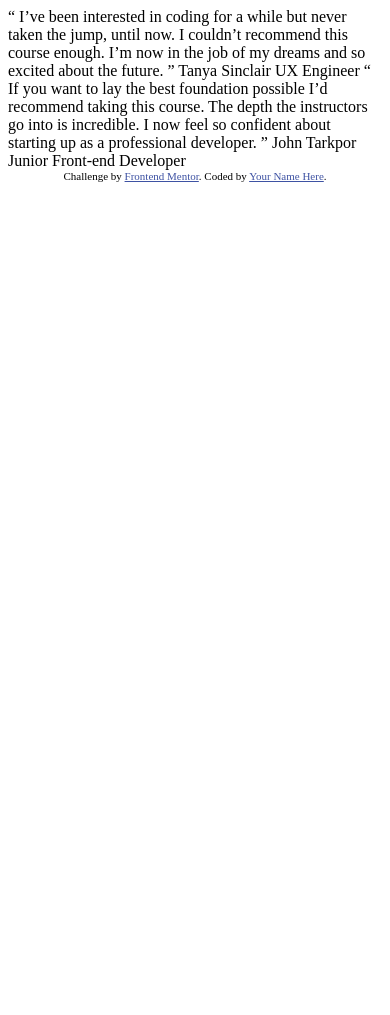
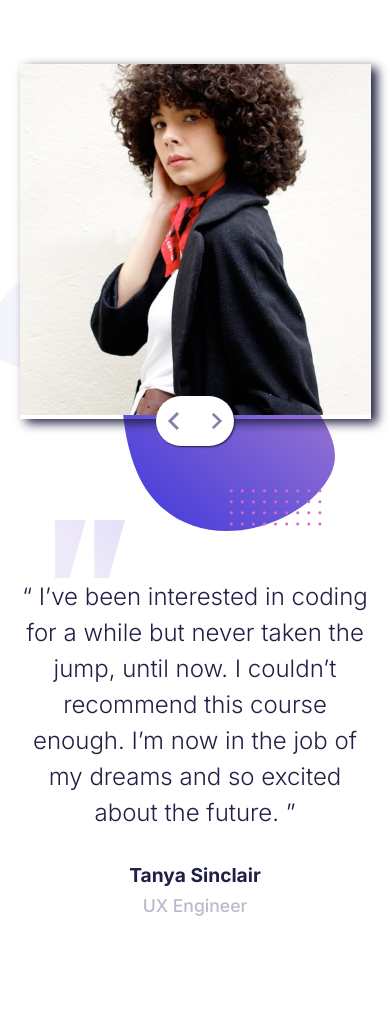
Before and after one commit to lifeoncode/testimonial-slides, a plain HTML site: page index.html in a window 390 px wide. Before the commit the page ends 844 px from the top, so only its background shows below. Drawn offline with Linux system fonts and the light colour scheme.

Commit message:
challenge complete

```diff
--- a/index.html
+++ b/index.html
@@ -2,37 +2,73 @@
 <html lang="en">
 <head>
   <meta charset="UTF-8">
-  <meta name="viewport" content="width=device-width, initial-scale=1.0"> <!-- displays site properly based on user's device -->
-
+  <meta name="viewport" content="width=device-width, initial-scale=1.0">
   <link rel="icon" type="image/png" sizes="32x32" href="./images/favicon-32x32.png">
-
+  <link rel="stylesheet" href="style.css">
   <title>Frontend Mentor | Coding Bootcamp Testimonials Slider</title>
-
-  <!-- Feel free to remove these styles or customise in your own stylesheet 👍 -->
-  <style>
-    .attribution { font-size: 11px; text-align: center; }
-    .attribution a { color: hsl(228, 45%, 44%); }
-  </style>
 </head>
 <body>
 
+  <img src="./images/pattern-curve.svg" alt="" class="bg_img curve">
+
+  <main>
+
+  <!-- bg images -->
+  <img src="./images/pattern-quotes.svg" alt="" class="bg_img quote">
+  <img src="./images/pattern-bg.svg" alt="" class="bg_img colorful">
+
+
+    <!-- first slide -->
+    <div class="slide_a">
+      <div class="text">
+        <p>
           “ I’ve been interested in coding for a while but never taken the jump, until now.
           I couldn’t recommend this course enough. I’m now in the job of my dreams and so
           excited about the future. ”
+        </p>
 
-  Tanya Sinclair
-  UX Engineer
+        <h3>Tanya Sinclair</h3>
+        <span>UX Engineer</span>
 
+      </div>
+
+      <div class="photo">
+        <img src="./images/image-tanya.jpg" alt="">
+      </div>
+    </div>
+
+
+
+
+    <!-- second slide -->
+    <div class="slide_b hide">
+      <div class="text">
+        <p>
           “ If you want to lay the best foundation possible I’d recommend taking this course.
           The depth the instructors go into is incredible. I now feel so confident about
           starting up as a professional developer. ”
+        </p>
 
-  John Tarkpor
-  Junior Front-end Developer
+        <h3>John Tarkpor</h3>
+        <span>Junior Front-end Developer</span>
+      </div>
 
-  <div class="attribution">
-    Challenge by <a href="https://www.frontendmentor.io?ref=challenge" target="_blank">Frontend Mentor</a>.
-    Coded by <a href="#">Your Name Here</a>.
+      <div class="photo">
+        <img src="./images/image-john.jpg" alt="">
       </div>
+    </div>
+
+
+  </main>
+
+
+    <!-- buttons to toggle slides -->
+    <div class="btns">
+      <img src="./images/icon-prev.svg" alt="">
+      <img src="./images/icon-next.svg" alt="">
+    </div>
+
+
+  <script src="./main.js" defer></script>
 </body>
 </html>
--- a/main.js
+++ b/main.js
@@ -0,0 +1,20 @@
+window.addEventListener('DOMContentLoaded', init);
+
+
+function init(e){
+    const [slideA, slideB] = [document.querySelector('.slide_a'), document.querySelector('.slide_b')];
+
+    const [btnA, btnB] = [document.querySelector('.btns').firstElementChild, document.querySelector('.btns').lastElementChild]
+
+
+    btnA.addEventListener('click', function(e){
+        slideA.classList.remove('hide');
+        slideB.classList.add('hide')
+    })
+
+    btnB.addEventListener('click', function(e){
+        slideB.classList.remove('hide');
+        slideA.classList.add('hide');
+    })
+
+}
--- a/style.css
+++ b/style.css
@@ -0,0 +1,380 @@
+@import url('https://fonts.googleapis.com/css2?family=Inter:wght@300&display=swap');
+@import url('https://fonts.googleapis.com/css2?family=Inter:wght@300;500&display=swap');
+@import url('https://fonts.googleapis.com/css2?family=Inter:wght@300;500;700&display=swap');
+
+
+
+
+*, *::after{
+    padding: 0;
+    margin: 0;
+    box-sizing: border-box;
+}
+
+
+
+
+:root{
+    --dark-blue: hsl(240, 38%, 20%);
+    --gray-blue: hsl(240, 18%, 77%);
+}
+
+
+body{
+    font-family: 'Inter', sans-serif;
+    background-color: #fff;
+}
+
+img{
+    width: 100%;
+}
+
+
+.bg_img{
+    position: absolute;
+    z-index: -1;
+}
+
+
+.quote{
+    width: 10%;
+    left: 10%;
+    top: 150px;
+}
+
+.colorful{
+    width: 60%;
+    right: -10px;
+    top: 0;
+}
+
+.curve{
+    width: 40%;
+    bottom: 0;
+    left: 0;
+}
+
+
+
+
+
+
+
+main{
+    width: 80%;
+    margin: auto;
+    padding: 4rem 0;
+    position: relative;
+}
+
+.slide_a,
+.slide_b{
+    position: relative;
+}
+
+
+.text{
+    position: absolute;
+    z-index: 2;
+    width: 60%;
+    top: 150px;
+}
+
+.photo{
+    position: absolute;
+    width: 45%;
+    top: 20px;
+    right: 5%;
+    box-shadow: 6px 4px 10px var(--dark-blue);
+}
+
+.text p{
+    font-size: 2rem;
+    font-weight: 100;
+    color: var(--dark-blue);
+    margin-bottom: 2rem;
+    line-height: 1.5;
+}
+
+.text h3{
+    display: inline-block;
+    font-size: 1.2rem;
+    color: var(--dark-blue);
+    font-weight: 700;
+}
+
+.text span{
+    color: var(--gray-blue);
+    font-size: 1.1rem;
+    margin-left: 1rem;
+}
+
+
+
+
+
+
+
+
+
+
+
+
+
+
+
+.btns{
+    position: absolute;
+    top: 560px;
+    right: 35%;
+    z-index: 4;
+    display: inline-block;
+    background-color: #fff;
+    padding: 1rem 0;
+    text-align: center;
+    display: flex;
+    border-radius: 2rem;
+    box-shadow: 1px 1px 2px var(--dark-blue);
+    transition: all 0.3s ease;
+}
+.btns:hover{
+    box-shadow: 2px 4px 6px var(--dark-blue);
+}
+
+.btns img{
+    width: 15%;
+    margin: 0 1rem;
+    cursor: pointer;
+    transition: all 0.3s ease;
+}
+
+.btns img:hover{
+    transform: scale(1.5);
+}
+
+
+
+
+
+
+
+
+
+
+
+
+.hide{
+    display: none !important;
+}
+
+
+
+
+
+
+
+
+
+
+
+
+@media screen and (max-width: 1200px){
+
+    main{
+        width: 90%;
+    }
+
+    .text{
+        top: 80px;
+    }
+
+    .quote{
+        top: 85px;
+    }
+
+    .text p{
+        font-size: 1.6rem;
+    }
+
+    .btns{
+        top: 480px;
+    }
+
+}
+
+
+
+
+
+
+
+
+
+
+
+
+
+
+
+
+
+
+
+
+
+
+
+
+
+@media screen and (max-width: 1000px){
+
+    main{
+        width: 90%;
+    }
+
+    .text{
+        top: 80px;
+    }
+
+    .quote{
+        top: 100px;
+    }
+
+    .text p{
+        font-size: 1.4rem;
+    }
+
+    .btns{
+        top: 370px;
+    }
+
+}
+
+
+
+
+
+
+
+
+
+
+
+
+
+
+
+
+
+
+
+
+
+
+
+
+
+@media screen and (max-width: 730px){
+
+    main{
+        width: 70%;
+        text-align: center;
+    }
+
+    .slide_a,
+    .slide_b{
+        display: flex;
+        flex-direction: column-reverse;
+    }
+
+    .text{
+        position: relative;
+        top: 0;
+        left: 0;
+        padding: 6rem 0;
+        margin-top: 4rem;
+        width: 100%;
+    }
+
+    .photo{
+        position: relative;
+        top: 0;
+        left: 0;
+        width: 100%;
+    }
+
+
+    .quote{
+        top: 600px;
+        width: 30%;
+    }
+
+    .text p{
+        font-size: 1.5rem;
+    }
+
+    .btns{
+        position: relative;
+        top: -600px;
+        left: 0;
+        width: 20%;
+        margin: auto;
+        justify-content: center;
+        align-items: center;
+    }
+
+    .btns img{
+        margin: 0 1rem;
+    }
+
+
+    .colorful{
+        width: 100%;
+        right: 10%;
+        top: 200px;
+    }
+
+    .curve{
+        display: none;
+    }
+}
+
+
+
+
+@media screen and (max-width: 540px){
+
+    main{
+        width: 80%;
+    }
+
+}
+
+
+
+
+
+@media screen and (max-width: 430px){
+
+    main{
+        width: 90%;
+    }
+
+    .text h3{
+        display: block;
+        margin-bottom: 0.5rem;
+    }
+
+    .text span{
+        margin: 0;
+    }
+
+    .btns{
+        top: -680px;
+    }
+
+    .quote{
+        width: 20%;
+        top: 520px;
+    }
+}
```
Lines whose indentation alone changed are shown as unchanged.
